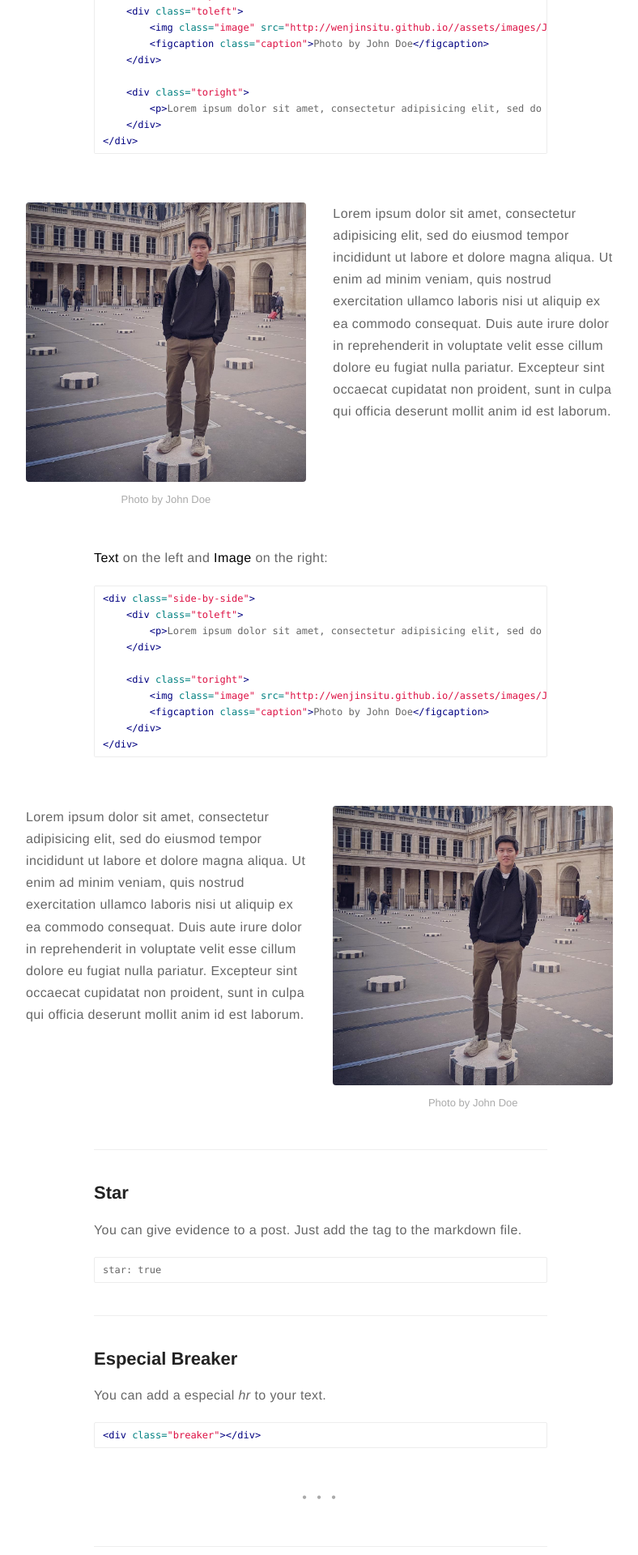
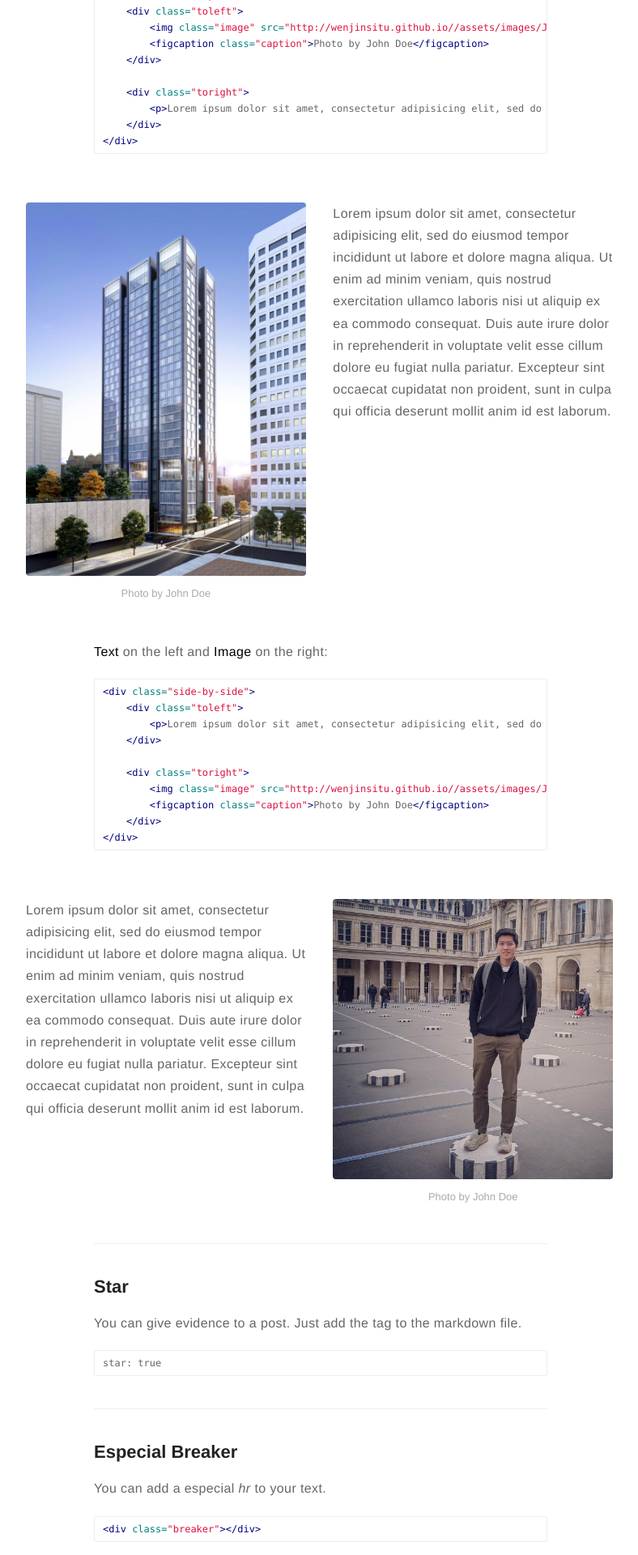
Before and after one commit to jsitu777/wenjinsitu.github.io, a Jekyll site: the page built from _posts/2015-02-24-markdown-extra-components.markdown, in a window 1280 px wide. Shown: the part 1301-3221 px from the top of the page at 81% size, without its empty margins (244-1032 px from the left). Built offline with Jekyll 4.4.1, drawn with Linux system fonts in a browser that asks for light colours; comment, search, counter and statistics services are not loaded.

Commit message:
add project pic

```diff
--- a/_posts/2015-02-24-markdown-extra-components.markdown
+++ b/_posts/2015-02-24-markdown-extra-components.markdown
@@ -65,7 +65,7 @@ Like the [Medium](https://medium.com/) component.
 
 <div class="side-by-side">
     <div class="toleft">
-        <img class="image" src="{{ site.url }}/{{ site.picture }}" alt="Alt Text">
+        <img class="image" src="{{ site.url }}/{{ site.projectPicture }}" alt="Alt Text">
         <figcaption class="caption">Photo by John Doe</figcaption>
     </div>
 
```
